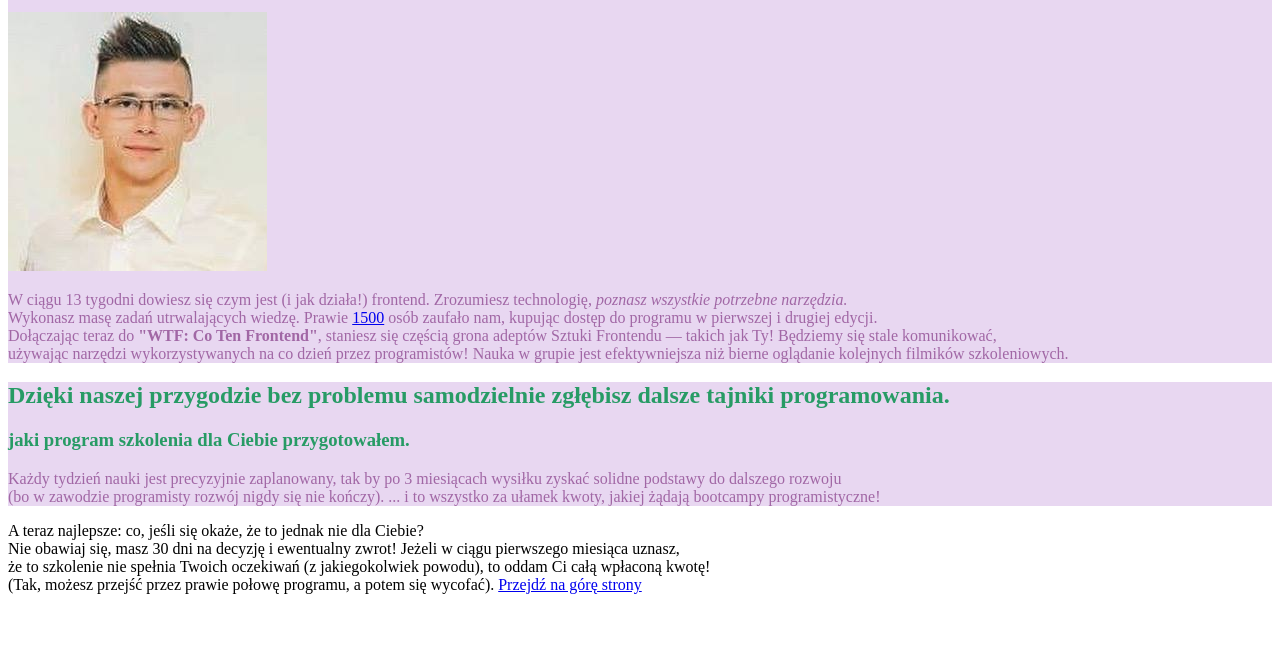
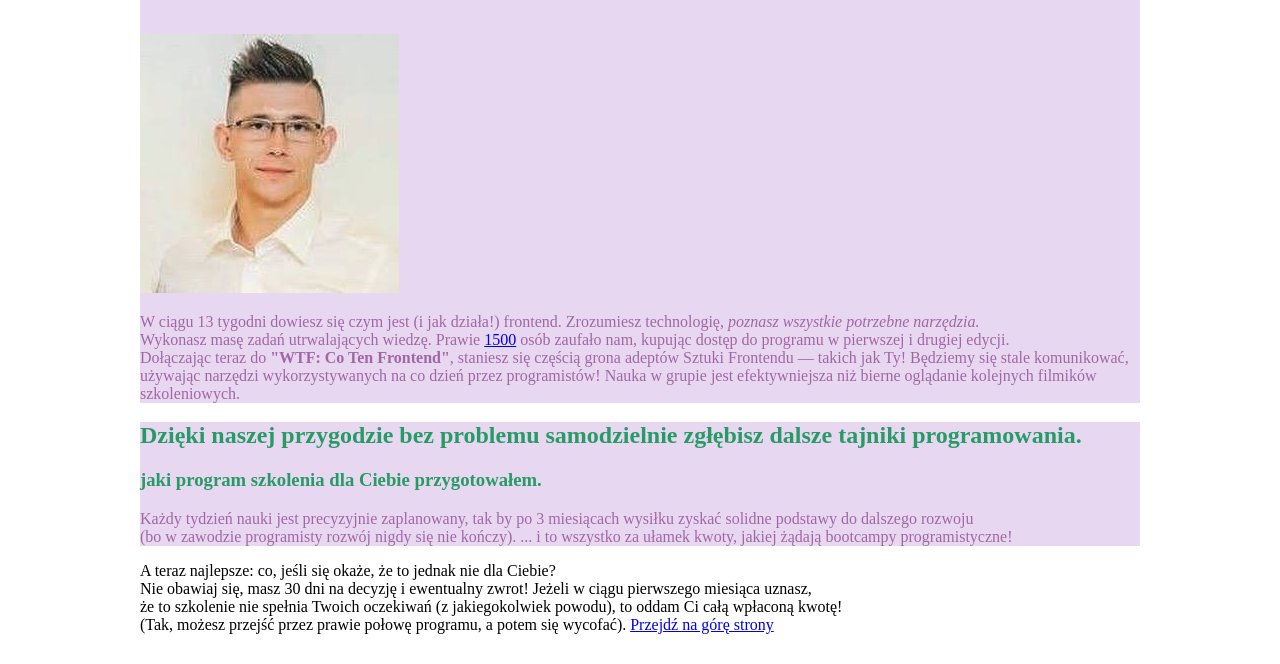
Before and after one commit to lukaszstepka/homepage, a plain HTML site: page index.html in a window 1280 px wide. Shown: the part 200-864 px from the top of the page. Before the commit the page ends 802 px from the top, so only its background shows below. Drawn offline with Linux system fonts and the light colour scheme.

Commit message:
margin auto

```diff
--- a/style.css
+++ b/style.css
@@ -1,3 +1,7 @@
+body{
+  width: 1000px;
+  margin:30px auto;
+}
 h1 {
   color: #e23198;
 }
```
